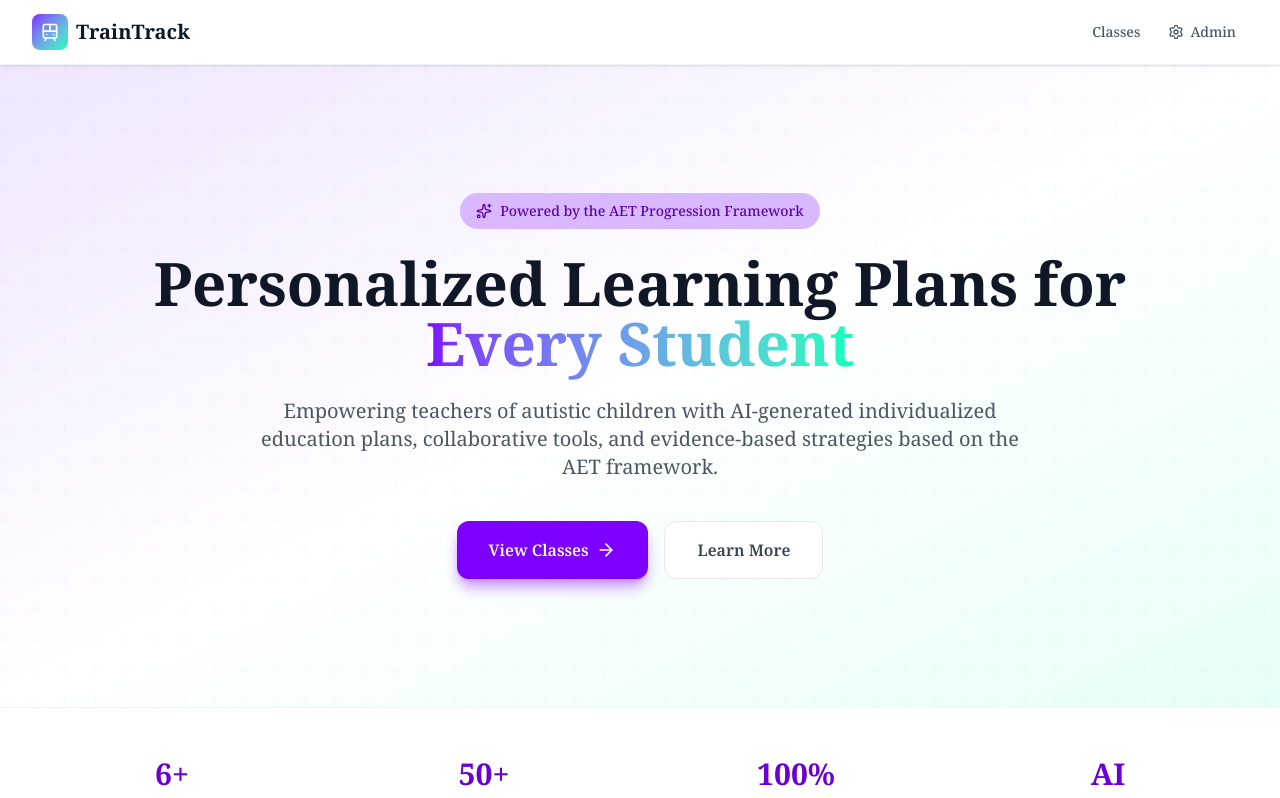
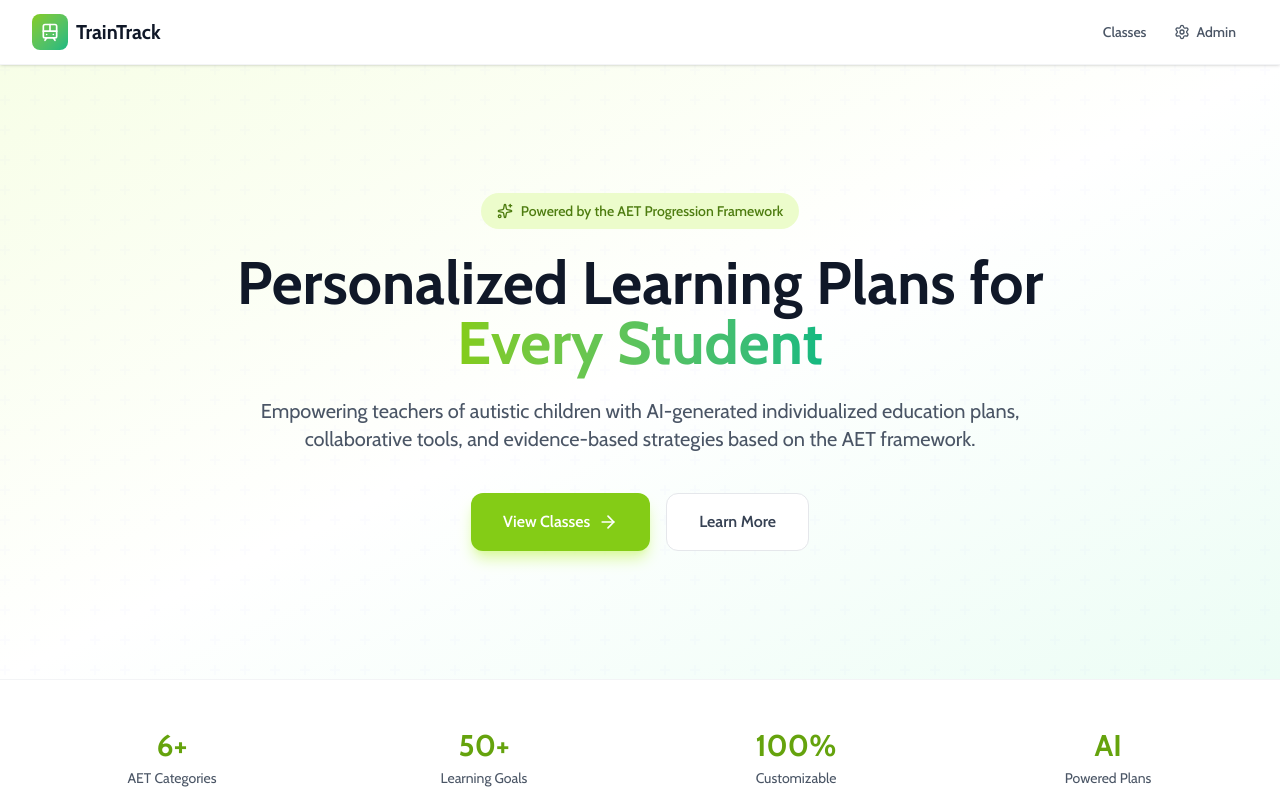
Before and after one commit to piolows/AlKaramahHackathon, a Next.js app: page / in a window 1280 px wide. Shown: the top 798 px of the page. Built offline with nearby package versions, Linux system fonts and the light colour scheme.

Commit message:
Font and theme change.

```diff
--- a/src/app/globals.css
+++ b/src/app/globals.css
@@ -4,27 +4,27 @@
   --background: #f9fafb;
   --foreground: #171717;
 
-  --primary-50: #f0e6ff;
-  --primary-100: #d9b8ff;
-  --primary-200: #c28aff;
-  --primary-300: #ab5cff;
-  --primary-400: #942eff;
-  --primary-500: #7d00ff;
-  --primary-600: #6b00d6;
-  --primary-700: #5900ad;
-  --primary-800: #470084;
-  --primary-900: #35005b;
+  --primary-50: #f7fee7;
+  --primary-100: #ecfccb;
+  --primary-200: #d9f99d;
+  --primary-300: #bef264;
+  --primary-400: #a3e635;
+  --primary-500: #84cc16;
+  --primary-600: #65a30d;
+  --primary-700: #4d7c0f;
+  --primary-800: #3f6212;
+  --primary-900: #365314;
 
-  --accent-50: #e6fff7;
-  --accent-100: #b8ffeb;
-  --accent-200: #8affdf;
-  --accent-300: #5cffd3;
-  --accent-400: #2effc7;
-  --accent-500: #00ffbb;
-  --accent-600: #00d69b;
-  --accent-700: #00ad7b;
-  --accent-800: #00845b;
-  --accent-900: #005b3b;
+  --accent-50: #ecfdf5;
+  --accent-100: #d1fae5;
+  --accent-200: #a7f3d0;
+  --accent-300: #6ee7b7;
+  --accent-400: #34d399;
+  --accent-500: #10b981;
+  --accent-600: #059669;
+  --accent-700: #047857;
+  --accent-800: #065f46;
+  --accent-900: #064e3b;
 }
 
 @theme inline {
@@ -73,7 +73,7 @@
 body {
   background: var(--background);
   color: var(--foreground);
-  font-family: 'Noto Serif', 'PT Serif', serif;
+  font-family: Cabin, 'Merriweather Sans', serif;
 }
 
 /* Smooth completion animation */
--- a/src/app/layout.tsx
+++ b/src/app/layout.tsx
@@ -3,7 +3,10 @@ import {
   Geist,
   Geist_Mono,
   Noto_Serif,
-  PT_Serif
+  PT_Serif,
+  Montserrat,
+  Cabin,
+  Merriweather_Sans
 } from "next/font/google";
 import "./globals.css";
 import Header from "@/components/Header";
@@ -30,6 +33,21 @@ const ptSerif = PT_Serif({
   weight: ["400", "700"],
 });
 
+const montserrat = Montserrat({
+  variable: "--font-montserrat",
+  subsets: ["latin"],
+});
+
+const cabin = Cabin({
+  variable: "--font-cabin",
+  subsets: ["latin"],
+});
+
+const merriweatherSans = Merriweather_Sans({
+  variable: "--font-merriweather-sans",
+  subsets: ["latin"],
+});
+
 export const metadata: Metadata = {
   title: "TrainTrack - Special Education Resource Hub",
   description: "Empowering teachers of autistic children with personalized learning plans based on the AET Progression Framework",
@@ -43,7 +61,7 @@ export default function RootLayout({
   return (
     <html lang="en">
       <body
-        className={`${geistSans.variable} ${geistMono.variable} ${notoSerif.variable} ${ptSerif.variable} antialiased bg-gray-50 min-h-screen flex flex-col`}
+        className={`${geistSans.variable} ${geistMono.variable} ${notoSerif.variable} ${ptSerif.variable} ${montserrat.variable} ${cabin.variable} ${merriweatherSans.variable} antialiased bg-gray-50 min-h-screen flex flex-col`}
       >
         <Header />
         <main className="flex-1">
```
Also changed, not shown: extras/ToDo.txt, 1 other file (tests, documents, lock files or other folders).
